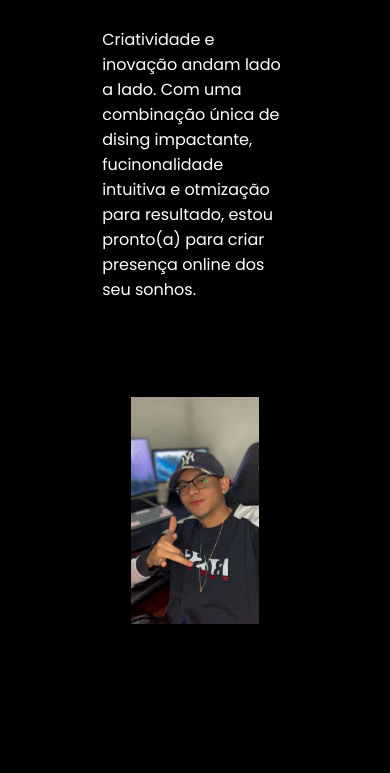
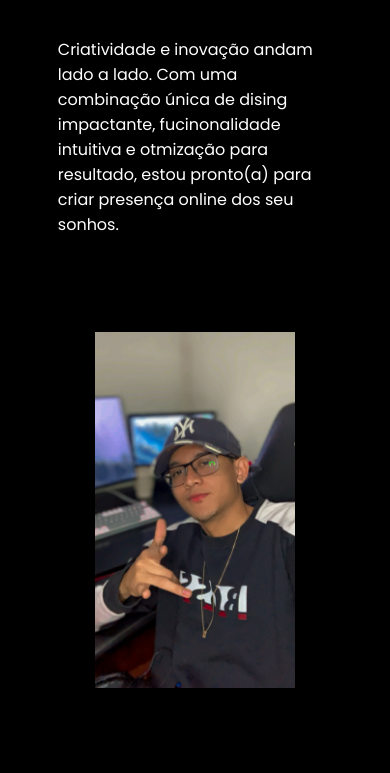
Before and after one commit to hmxwellxl/meu-portfolio, a plain HTML site: page index.html in a window 390 px wide. Shown: the part 283-1056 px from the top of the page. Drawn offline with nearby package versions, Linux system fonts and the light colour scheme.

Commit message:
padding mobile corrigido

```diff
--- a/style.css
+++ b/style.css
@@ -178,8 +178,8 @@ header nav.menu-desktop ul li {
 /* ESTILO DO TOPO DO SITE */
 
 section.topo-do-site {
-    padding: 55px 7%;
-    margin: 100px;
+    padding: 40px 4%;
+    margin: 50px;
 }
 
 section.topo-do-site .flex {
@@ -459,7 +459,7 @@ footer .line-footer p a {
 
 
     section.topo-do-site {
-        padding: 20px 8%;
+        padding: 80px 2%;
     }
 
 
```
